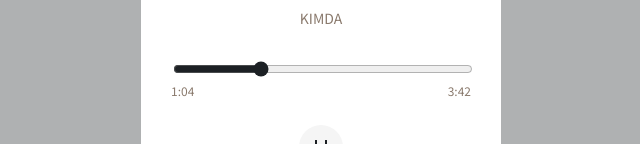
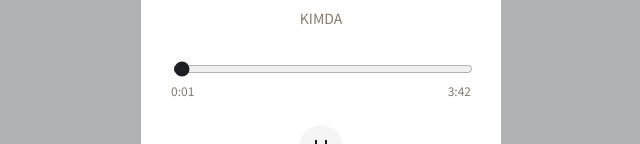
Before and after one commit to hkpiuuyk/project, a React (Vite) app: page / in a window 1280 px wide. Both pictures are taken after a click on the button 782 px from the left and 317 px from the top of the page. Shown: the part 578-722 px from the top of the page, without its empty margins (319-959 px from the left). Built offline with nearby package versions, Linux system fonts and the light colour scheme.

Commit message:
fix: 재생 화면 시작 시간을 1초로 변경

```diff
--- a/src/App.tsx
+++ b/src/App.tsx
@@ -205,7 +205,7 @@ function App() {
     </section>
     {miniPlayerVisible && !playerOpen && <div className="mini-player"><button className="mini-player-main" onClick={() => setPlayerOpen(true)} aria-label="전체 플레이어 열기"><span className="artwork mini-art" /><span className="mini-copy"><strong>{track[0]}</strong><span>{track[1]}</span></span></button><button className="mini-control" onClick={() => setPlaying(!playing)} aria-label={playing ? '일시 정지' : '재생'}><img src={playing ? pauseIcon : playIcon} alt="" /></button><button className="mini-control" onClick={playNextTrack} aria-label="다음 곡"><img src={nextIcon} alt="" /></button></div>}
     <nav className="nav-footer" aria-label="주요 메뉴">{tabs.map(([name, icon]) => <button key={name} className={tab === name ? 'tab active' : 'tab'} onClick={() => { setActivePlaylist(null); setTab(name) }}><img src={icon} alt="" /><span>{name}</span></button>)}</nav>
-    {playerOpen && <div className={playerClosing ? 'player-overlay player-closing' : 'player-overlay'} onClick={minimizePlayer}><section className={playerClosing ? 'player-sheet player-sheet-closing' : 'player-sheet'} onClick={event => event.stopPropagation()} onPointerDown={event => setPlayerDragStart(event.clientY)} onPointerUp={event => { if (playerDragStart !== null && event.clientY - playerDragStart > 80) minimizePlayer(); setPlayerDragStart(null) }} onPointerCancel={() => setPlayerDragStart(null)} aria-label="전체 플레이어"><div className="player-sheet-handle" aria-hidden="true" /><div className="sheet-artwork" /><h2>{track[0]}</h2><p>{track[1]}</p><input aria-label="재생 위치" type="range" defaultValue="28" /><div className="time-row"><span>1:04</span><span>3:42</span></div><div className="sheet-controls"><button aria-label="이전 곡">‹‹</button><button className="sheet-play" onClick={() => setPlaying(!playing)} aria-label={playing ? '일시 정지' : '재생'}><img src={playing ? pauseIcon : playIcon} alt="" /></button><button aria-label="다음 곡">››</button></div></section></div>}
+    {playerOpen && <div className={playerClosing ? 'player-overlay player-closing' : 'player-overlay'} onClick={minimizePlayer}><section className={playerClosing ? 'player-sheet player-sheet-closing' : 'player-sheet'} onClick={event => event.stopPropagation()} onPointerDown={event => setPlayerDragStart(event.clientY)} onPointerUp={event => { if (playerDragStart !== null && event.clientY - playerDragStart > 80) minimizePlayer(); setPlayerDragStart(null) }} onPointerCancel={() => setPlayerDragStart(null)} aria-label="전체 플레이어"><div className="player-sheet-handle" aria-hidden="true" /><div className="sheet-artwork" /><h2>{track[0]}</h2><p>{track[1]}</p><input aria-label="재생 위치" type="range" min="0" max="222" defaultValue="1" /><div className="time-row"><span>0:01</span><span>3:42</span></div><div className="sheet-controls"><button aria-label="이전 곡">‹‹</button><button className="sheet-play" onClick={() => setPlaying(!playing)} aria-label={playing ? '일시 정지' : '재생'}><img src={playing ? pauseIcon : playIcon} alt="" /></button><button aria-label="다음 곡">››</button></div></section></div>}
     {createSheetOpen && <div className="create-overlay"><section className="create-sheet" aria-label="새 플레이리스트 만들기"><header><h2>새 플레이리스트</h2><button onClick={() => setCreateSheetOpen(false)} aria-label="닫기"><img src={closeIcon} alt="" /></button></header><input autoFocus value={playlistName} onChange={event => setPlaylistName(event.target.value)} onKeyDown={event => event.key === 'Enter' && createPlaylist()} placeholder="예: 비 오는 날 듣는 곡" aria-label="플레이리스트 이름" /><button className="create-button" onClick={createPlaylist}>만들기</button></section></div>}
     {songAddSheetOpen && <div className="create-overlay" onClick={() => setSongAddSheetOpen(false)}><section className="song-add-sheet" onClick={event => event.stopPropagation()} aria-label="플레이리스트에 곡 추가"><header><h2>곡 추가</h2><button onClick={() => setSongAddSheetOpen(false)} aria-label="닫기"><img src={closeIcon} alt="" /></button></header><label className="sheet-search"><input placeholder="검색" aria-label="추가할 곡 검색" /></label><div className="song-options">{availableSongs.map(item => { const selected = selectedSongNames.includes(item[0]); return <button key={item[0]} className="song-option" onClick={() => toggleSong(item[0])}><span className="artwork" /><span className="track-copy"><strong>{item[0]}</strong><span>{item[1]}</span></span><span className={selected ? 'circle-choice checked' : 'circle-choice'}>{selected ? '✓' : <img src={checkboxCircleIcon} alt="" />}</span></button> })}</div>{availableSongs.length === 0 && <p className="no-results">추가할 수 있는 곡이 없어요.</p>}<button className="create-button" onClick={addSongsToPlaylist}>{selectedSongNames.length}곡 추가</button></section></div>}
     {playlistPendingDelete && <div className="create-overlay delete-overlay" onClick={() => setPlaylistPendingDelete(null)}><section className="delete-dialog" onClick={event => event.stopPropagation()} role="dialog" aria-modal="true" aria-labelledby="delete-title"><h2 id="delete-title">플레이리스트를 삭제할까요?</h2><p>삭제한 플레이리스트는 되돌릴 수 없어요.</p><div><button onClick={() => setPlaylistPendingDelete(null)}>취소</button><button className="confirm-delete" onClick={() => deletePlaylist(playlistPendingDelete)}>삭제</button></div></section></div>}
```
